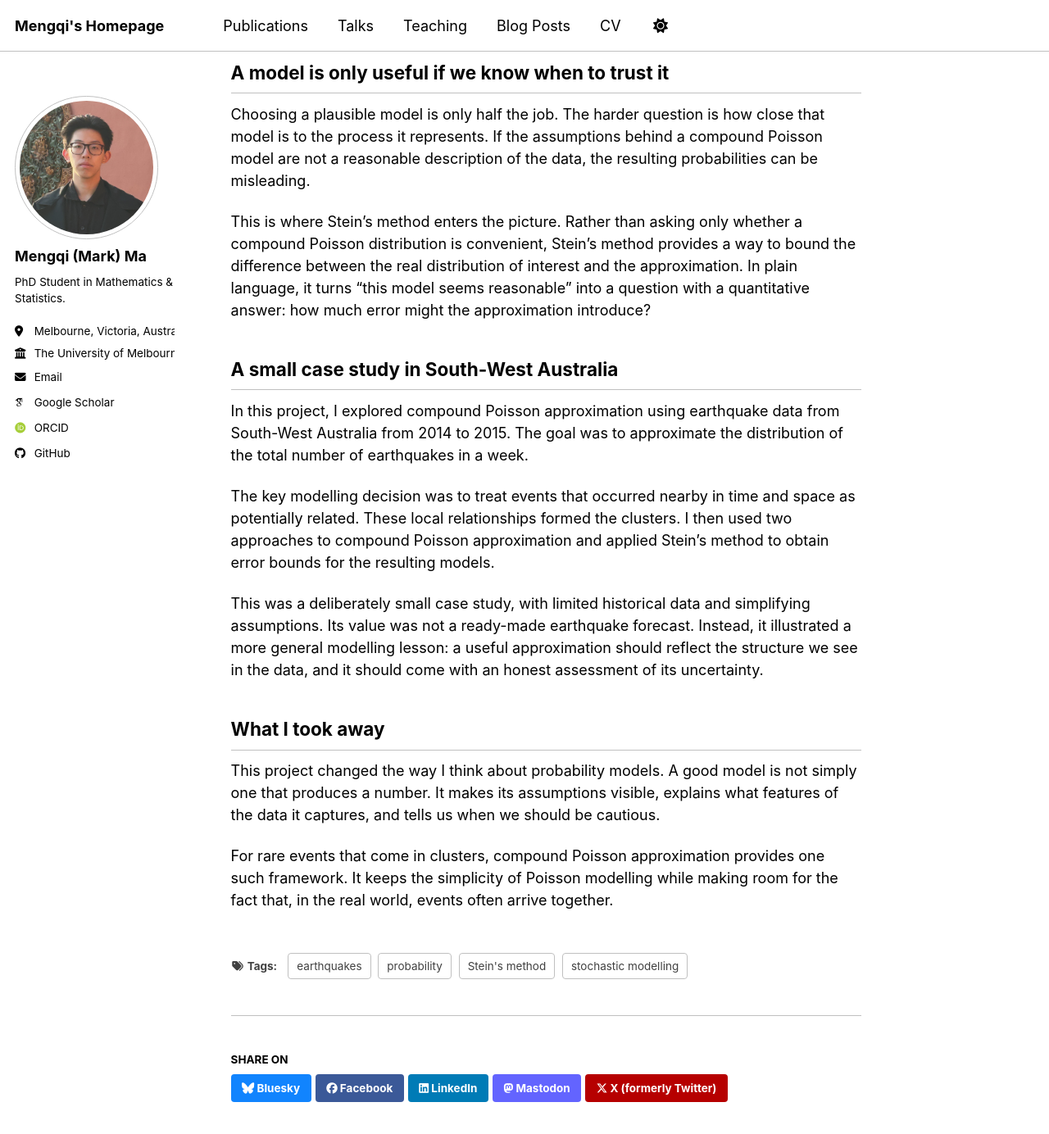
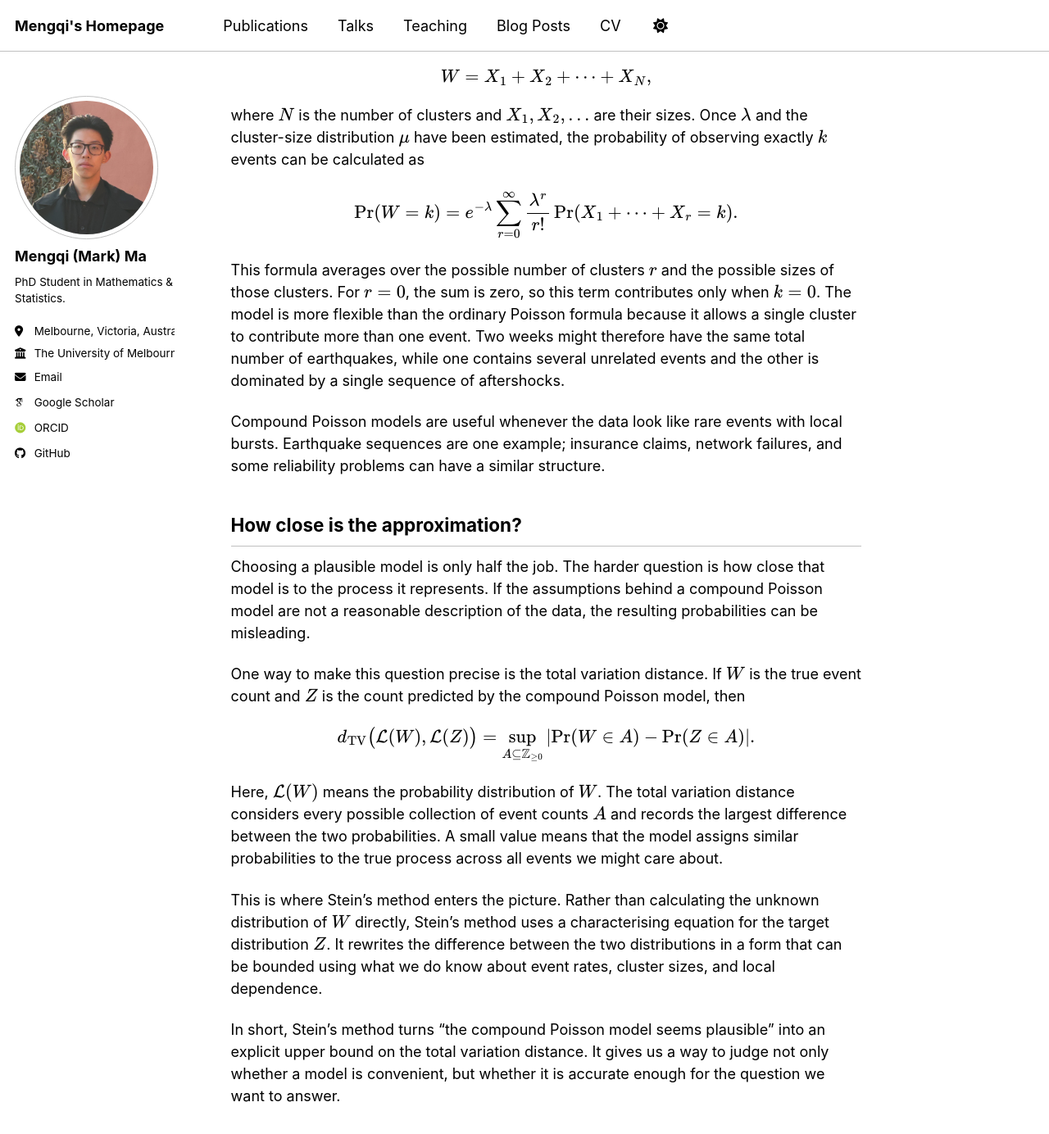
Before and after one commit to Mengqi-MA/Mengqi-MA.github.io, a Jekyll site: the page built from _posts/2026-06-20-when-rare-events-come-in-clusters.md, in a window 1280 px wide and 1400 px high, scrolled down 1823 px. Shown: the top 1384 px of the window at 82% size. Built offline with Jekyll 4.4.1, drawn with Linux system fonts in a browser that asks for light colours; some web fonts are replaced; a script bundle is joined from its source files by our own code; library files that are not in the unit come from our copies; some of the changed text lies outside the part shown.

Commit message:
Focus blog post on compound Poisson modelling

```diff
--- a/_posts/2026-06-20-when-rare-events-come-in-clusters.md
+++ b/_posts/2026-06-20-when-rare-events-come-in-clusters.md
@@ -42,32 +42,48 @@ A compound Poisson model extends the ordinary Poisson idea. Rather than modellin
 1. How many clusters occur in a given period?
 2. How many events occur within each cluster?
 
+Suppose we observe $c$ clusters across $m$ comparable time intervals. We can estimate the average number of clusters per interval by
+
+$$
+\widehat{\lambda} = \frac{c}{m}.
+$$
+
+We also need to estimate the cluster-size distribution. If $c_j$ of the observed clusters have size $j$, then a natural estimate of the probability that a cluster has size $j$ is
+
+$$
+\widehat{\mu}_j = \frac{c_j}{c}.
+$$
+
 The total number of events is the sum of the cluster sizes. In compact mathematical notation, we can write
 
 $$
 W = X_1 + X_2 + \cdots + X_N,
 $$
 
-where $N$ is the number of clusters and $X_1, X_2, \ldots$ are their sizes. This distinction matters: two weeks might have the same total number of earthquakes, while one contains several unrelated events and the other is dominated by a single sequence of aftershocks.
+where $N$ is the number of clusters and $X_1, X_2, \ldots$ are their sizes. Once $\lambda$ and the cluster-size distribution $\mu$ have been estimated, the probability of observing exactly $k$ events can be calculated as
+
+$$
+\Pr(W = k) = e^{-\lambda}\sum_{r=0}^{\infty} \frac{\lambda^r}{r!}\Pr(X_1 + \cdots + X_r = k).
+$$
+
+This formula averages over the possible number of clusters $r$ and the possible sizes of those clusters. For $r = 0$, the sum is zero, so this term contributes only when $k = 0$. The model is more flexible than the ordinary Poisson formula because it allows a single cluster to contribute more than one event. Two weeks might therefore have the same total number of earthquakes, while one contains several unrelated events and the other is dominated by a single sequence of aftershocks.
 
 Compound Poisson models are useful whenever the data look like rare events with local bursts. Earthquake sequences are one example; insurance claims, network failures, and some reliability problems can have a similar structure.
 
-## A model is only useful if we know when to trust it
+## How close is the approximation?
 
 Choosing a plausible model is only half the job. The harder question is how close that model is to the process it represents. If the assumptions behind a compound Poisson model are not a reasonable description of the data, the resulting probabilities can be misleading.
 
-This is where Stein's method enters the picture. Rather than asking only whether a compound Poisson distribution is convenient, Stein's method provides a way to bound the difference between the real distribution of interest and the approximation. In plain language, it turns "this model seems reasonable" into a question with a quantitative answer: how much error might the approximation introduce?
+One way to make this question precise is the total variation distance. If $W$ is the true event count and $Z$ is the count predicted by the compound Poisson model, then
 
-## A small case study in South-West Australia
+$$
+d_{\mathrm{TV}}\bigl(\mathcal{L}(W), \mathcal{L}(Z)\bigr)
+= \sup_{A \subseteq \mathbb{Z}_{\geq 0}}
+\left|\Pr(W \in A) - \Pr(Z \in A)\right|.
+$$
 
-In this project, I explored compound Poisson approximation using earthquake data from South-West Australia from 2014 to 2015. The goal was to approximate the distribution of the total number of earthquakes in a week.
+Here, $\mathcal{L}(W)$ means the probability distribution of $W$. The total variation distance considers every possible collection of event counts $A$ and records the largest difference between the two probabilities. A small value means that the model assigns similar probabilities to the true process across all events we might care about.
 
-The key modelling decision was to treat events that occurred nearby in time and space as potentially related. These local relationships formed the clusters. I then used two approaches to compound Poisson approximation and applied Stein's method to obtain error bounds for the resulting models.
+This is where Stein's method enters the picture. Rather than calculating the unknown distribution of $W$ directly, Stein's method uses a characterising equation for the target distribution $Z$. It rewrites the difference between the two distributions in a form that can be bounded using what we do know about event rates, cluster sizes, and local dependence.
 
-This was a deliberately small case study, with limited historical data and simplifying assumptions. Its value was not a ready-made earthquake forecast. Instead, it illustrated a more general modelling lesson: a useful approximation should reflect the structure we see in the data, and it should come with an honest assessment of its uncertainty.
-
-## What I took away
-
-This project changed the way I think about probability models. A good model is not simply one that produces a number. It makes its assumptions visible, explains what features of the data it captures, and tells us when we should be cautious.
-
-For rare events that come in clusters, compound Poisson approximation provides one such framework. It keeps the simplicity of Poisson modelling while making room for the fact that, in the real world, events often arrive together.
+In short, Stein's method turns "the compound Poisson model seems plausible" into an explicit upper bound on the total variation distance. It gives us a way to judge not only whether a model is convenient, but whether it is accurate enough for the question we want to answer.
```
